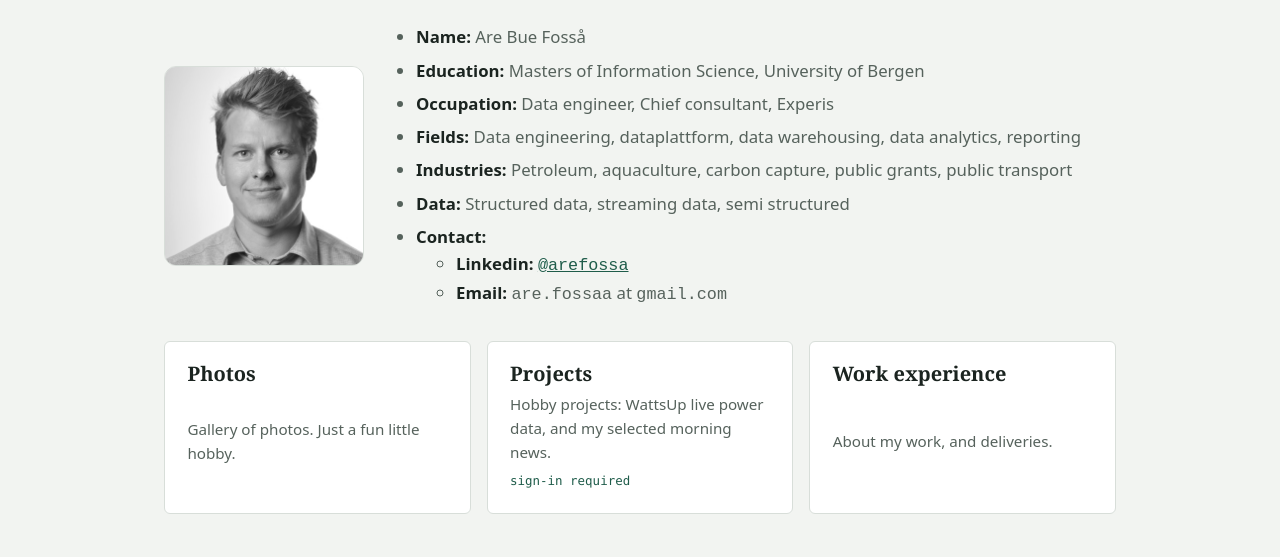
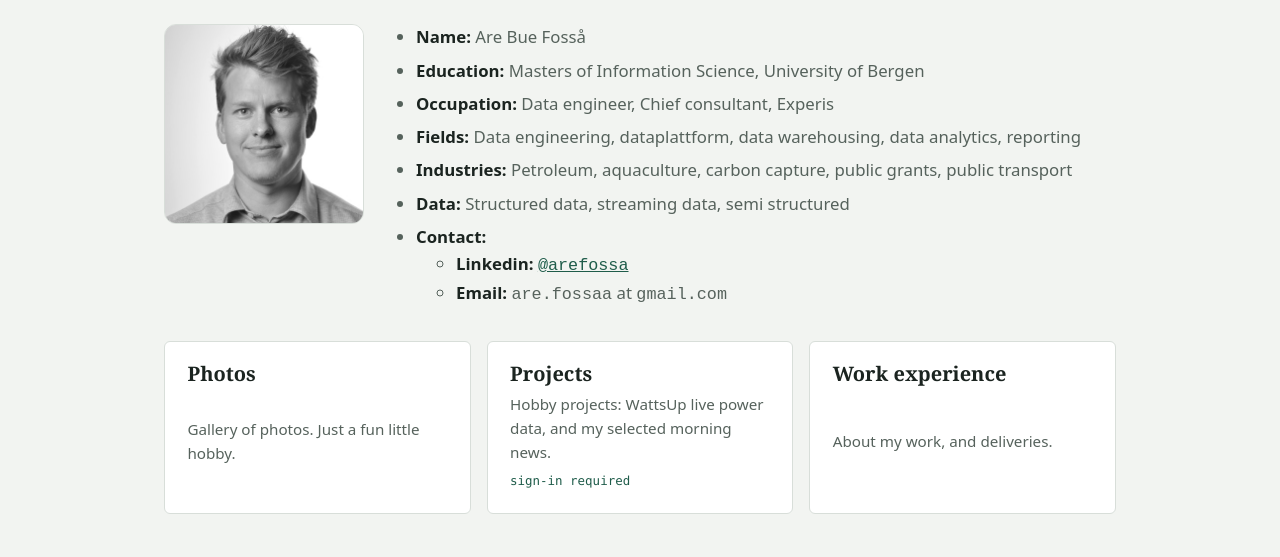
Before and after one commit to arefossa/arefossa.no, a plain HTML site: page index.html in a window 1280 px wide. Shown: the part 243-800 px from the top of the page. Drawn offline with Linux system fonts and the light colour scheme.

Commit message:
justering av bilde

```diff
--- a/assets/style.css
+++ b/assets/style.css
@@ -102,8 +102,8 @@ h2 { font-size: 1.35rem; }
 /* Forsiden: Work experience under flisene, litt ekstra luft over og en tynn strek som skille. */
 .experience { display: grid; gap: 1rem; margin-top: 1rem; padding-top: 2rem; border-top: 1px solid var(--line); }
 
-/* Forsiden: portrettet til venstre for punktlisten, over den på smale skjermer. */
-.bio { display: grid; gap: 1.5rem; align-items: center; }
+/* Forsiden: portrettet til venstre for punktlisten, toppen på linje med første punkt. Over listen på smale skjermer. */
+.bio { display: grid; gap: 1.5rem; align-items: start; }
 @media (min-width: 640px) {
   .bio { grid-template-columns: 200px 1fr; gap: 2rem; }
 }
```
